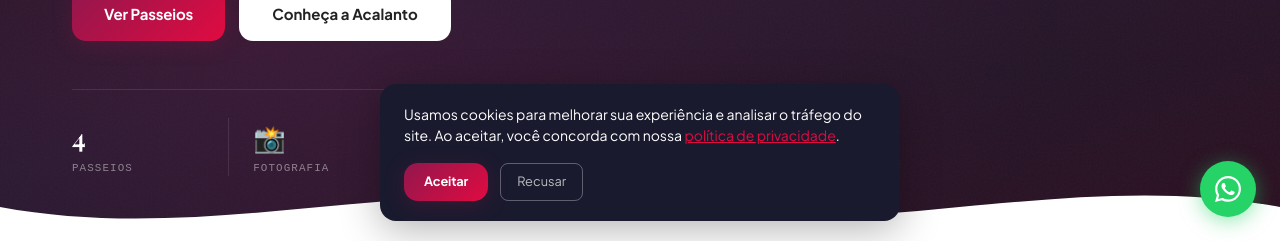
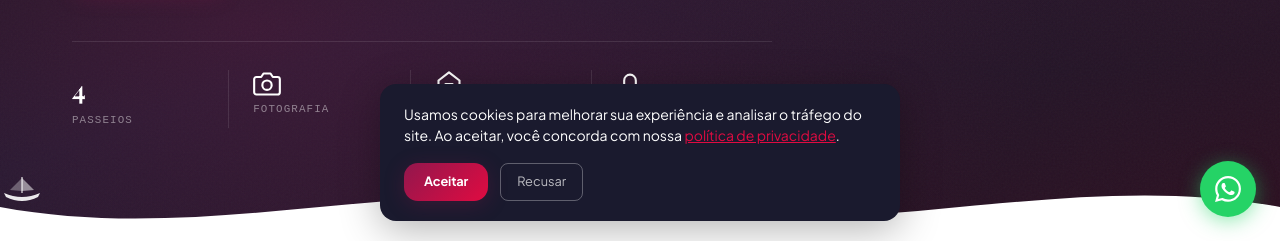
Before and after one commit to bloodyu2/acalanto-tours, a Next.js app: page / in a window 1280 px wide. Shown: the part 559-800 px from the top of the page. Built offline with nearby package versions, Linux system fonts and the light colour scheme; no server answers; the database is empty; a web font is replaced by a local one.

Commit message:
feat(hero): replace emojis with SVGs, fix paddingBottom, add animated boat on scroll

```diff
--- a/components/home/HeroSection.tsx
+++ b/components/home/HeroSection.tsx
@@ -1,10 +1,85 @@
 'use client'
 
+import { useEffect, useState } from 'react'
 import Link from 'next/link'
+
+const trustItems = [
+  {
+    svg: null as React.ReactNode,
+    number: '4',
+    sub: 'passeios',
+  },
+  {
+    svg: (
+      <svg width="28" height="28" viewBox="0 0 24 24" fill="none" stroke="currentColor" strokeWidth="1.8" strokeLinecap="round" strokeLinejoin="round">
+        <path d="M23 19a2 2 0 01-2 2H3a2 2 0 01-2-2V8a2 2 0 012-2h4l2-3h6l2 3h4a2 2 0 012 2z"/>
+        <circle cx="12" cy="13" r="4"/>
+      </svg>
+    ),
+    number: null as string | null,
+    sub: 'fotografia',
+  },
+  {
+    svg: (
+      <svg width="28" height="28" viewBox="0 0 24 24" fill="none" stroke="currentColor" strokeWidth="1.8" strokeLinecap="round" strokeLinejoin="round">
+        <path d="M3 9l9-7 9 7v11a2 2 0 01-2 2H5a2 2 0 01-2-2z"/>
+        <polyline points="9 22 9 12 15 12 15 22"/>
+      </svg>
+    ),
+    number: null as string | null,
+    sub: 'hospedagem',
+  },
+  {
+    svg: (
+      <svg width="28" height="28" viewBox="0 0 24 24" fill="none" stroke="currentColor" strokeWidth="1.8" strokeLinecap="round" strokeLinejoin="round">
+        <path d="M3 17l1-4h16l1 4"/>
+        <path d="M5 17l-1 4h16l-1-4"/>
+        <path d="M7 13V9a5 5 0 0110 0v4"/>
+      </svg>
+    ),
+    number: null as string | null,
+    sub: 'serviços',
+  },
+]
+
+function BoatOnWave() {
+  const [tx, setTx] = useState(0)
+
+  useEffect(() => {
+    const onScroll = () => {
+      const maxTx = typeof window !== 'undefined' ? window.innerWidth - 80 : 400
+      setTx(Math.min(window.scrollY * 0.35, maxTx))
+    }
+    window.addEventListener('scroll', onScroll, { passive: true })
+    return () => window.removeEventListener('scroll', onScroll)
+  }, [])
+
+  return (
+    <div
+      aria-hidden="true"
+      style={{
+        position: 'absolute',
+        bottom: '42px',
+        left: 0,
+        transform: `translateX(${tx}px)`,
+        transition: 'transform 0.1s linear',
+        zIndex: 1,
+        pointerEvents: 'none',
+      }}
+    >
+      <svg width="44" height="32" viewBox="0 0 44 32" fill="none" xmlns="http://www.w3.org/2000/svg">
+        <path d="M4 20 Q22 28 40 20 L38 24 Q22 32 6 24 Z" fill="white" fillOpacity="0.9"/>
+        <line x1="22" y1="4" x2="22" y2="20" stroke="white" strokeWidth="1.5" strokeOpacity="0.7"/>
+        <path d="M22 5 L34 17 L22 18 Z" fill="white" fillOpacity="0.5"/>
+        <path d="M22 5 L10 17 L22 18 Z" fill="white" fillOpacity="0.3"/>
+      </svg>
+    </div>
+  )
+}
 
 export default function HeroSection() {
   return (
-    <section className="hero-section" style={{ paddingTop: '3rem' }}>
+    <section className="hero-section" style={{ paddingTop: '3rem', paddingBottom: '6rem' }}>
       {/* Radial glow — wine undertones */}
       <div style={{
         position: 'absolute', inset: 0, zIndex: 0,
@@ -65,12 +140,7 @@ export default function HeroSection() {
             display: 'flex', gap: '0', marginTop: '3rem', flexWrap: 'wrap',
             borderTop: '1px solid rgba(255,255,255,0.1)', paddingTop: '1.75rem',
           }}>
-            {[
-              { label: '4', sub: 'passeios' },
-              { label: '📸', sub: 'fotografia' },
-              { label: '🏡', sub: 'hospedagem' },
-              { label: '🚤', sub: 'serviços' },
-            ].map(({ label, sub }, i) => (
+            {trustItems.map(({ svg, number, sub }, i) => (
               <div key={sub} style={{
                 flex: '1', minWidth: '80px',
                 paddingRight: '1.5rem',
@@ -78,7 +148,7 @@ export default function HeroSection() {
                 borderLeft: i === 0 ? 'none' : '1px solid rgba(255,255,255,0.1)',
               }}>
                 <div style={{ fontFamily: 'var(--font-playfair)', fontSize: '1.625rem', fontWeight: 700, color: 'white', letterSpacing: '-0.03em' }}>
-                  {label}
+                  {number ?? svg}
                 </div>
                 <div style={{ fontFamily: 'var(--font-mono)', fontSize: '0.68rem', color: 'rgba(255,255,255,0.45)', letterSpacing: '0.1em', textTransform: 'uppercase', marginTop: '0.15rem' }}>
                   {sub}
@@ -96,6 +166,8 @@ export default function HeroSection() {
           <path d="M0,40 C240,80 480,0 720,40 C960,80 1200,0 1440,40 L1440,80 L0,80 Z" fill="white" />
         </svg>
       </div>
+
+      <BoatOnWave />
     </section>
   )
 }
```
